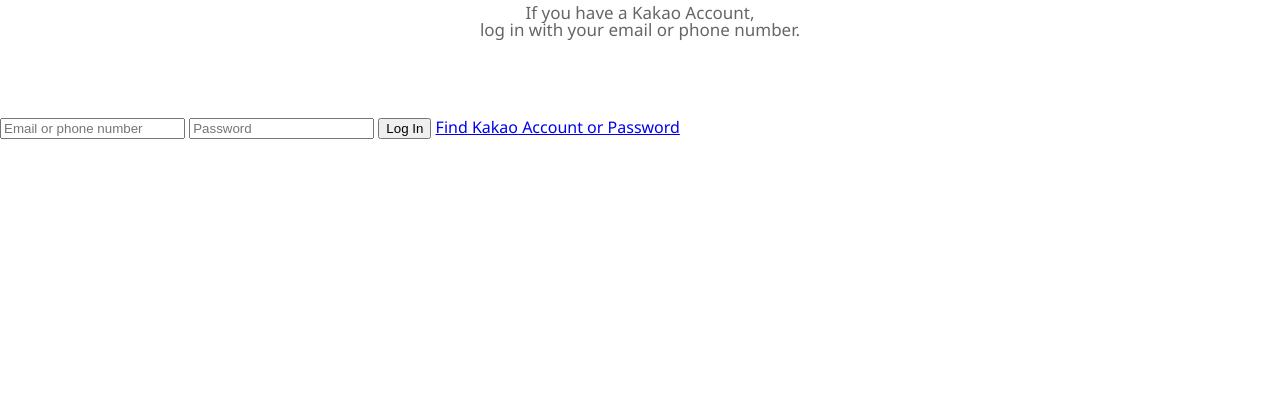
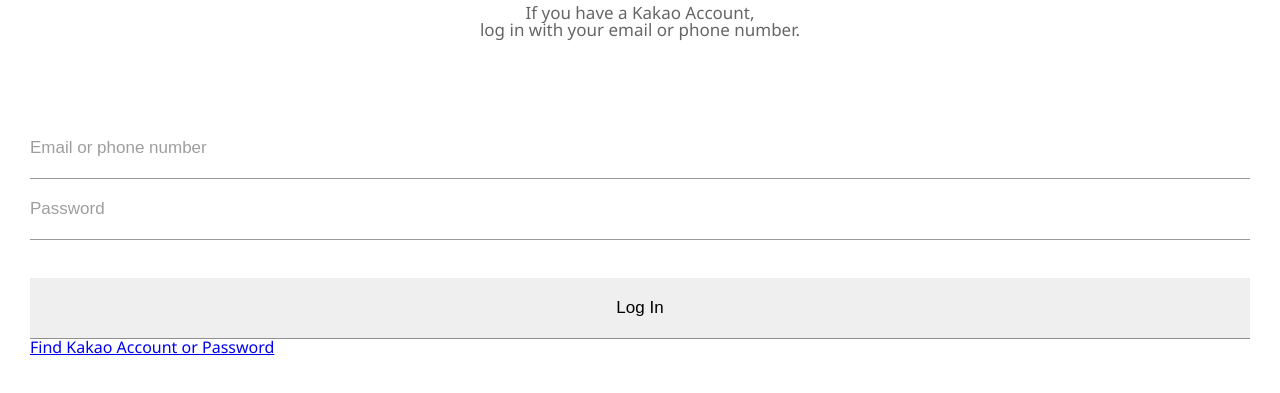
Before and after one commit to Jinyangchul/kokoa-clone, a plain HTML site: page index.html in a window 1280 px wide. Shown: the part 157-550 px from the top of the page. Drawn offline with Linux system fonts and the light colour scheme.

Commit message:
Log In Form part 1
changing inputs

add variables.css

delete input:focus outline

```diff
--- a/css/reset.css
+++ b/css/reset.css
@@ -127,3 +127,6 @@ table {
   border-collapse: collapse;
   border-spacing: 0;
 }
+input:focus {
+  outline: none;
+}
--- a/css/style.css
+++ b/css/style.css
@@ -1,5 +1,6 @@
 @import url("https://fonts.googleapis.com/css2?family=Noto+Sans:wght@400;500;600;700&display=swap");
 @import "reset.css";
+@import "variables.css";
 @import "status_bar.css";
 
 body {
@@ -24,3 +25,29 @@ body {
   opacity: 0.6;
   font-size: 17px;
 }
+
+#login-form {
+  display: flex;
+  flex-direction: column;
+  margin: 0px 30px;
+}
+
+#login-form input {
+  padding: 20px 0px;
+  border: none;
+  font-size: 17px;
+  border-bottom: 1px solid rgba(0, 0, 0, 0.4);
+  transition: border-color 0.3s ease-in-out;
+}
+
+#login-form input:focus {
+  border-color: var(--yellow);
+}
+
+#login-form input::placeholder {
+  opacity: 0.7;
+}
+
+#login-form input:nth-child(2) {
+  margin-bottom: 38px;
+}
--- /dev/null
+++ b/css/variables.css
@@ -0,0 +1,3 @@
+:root {
+  --yellow: #fae100;
+}
```
